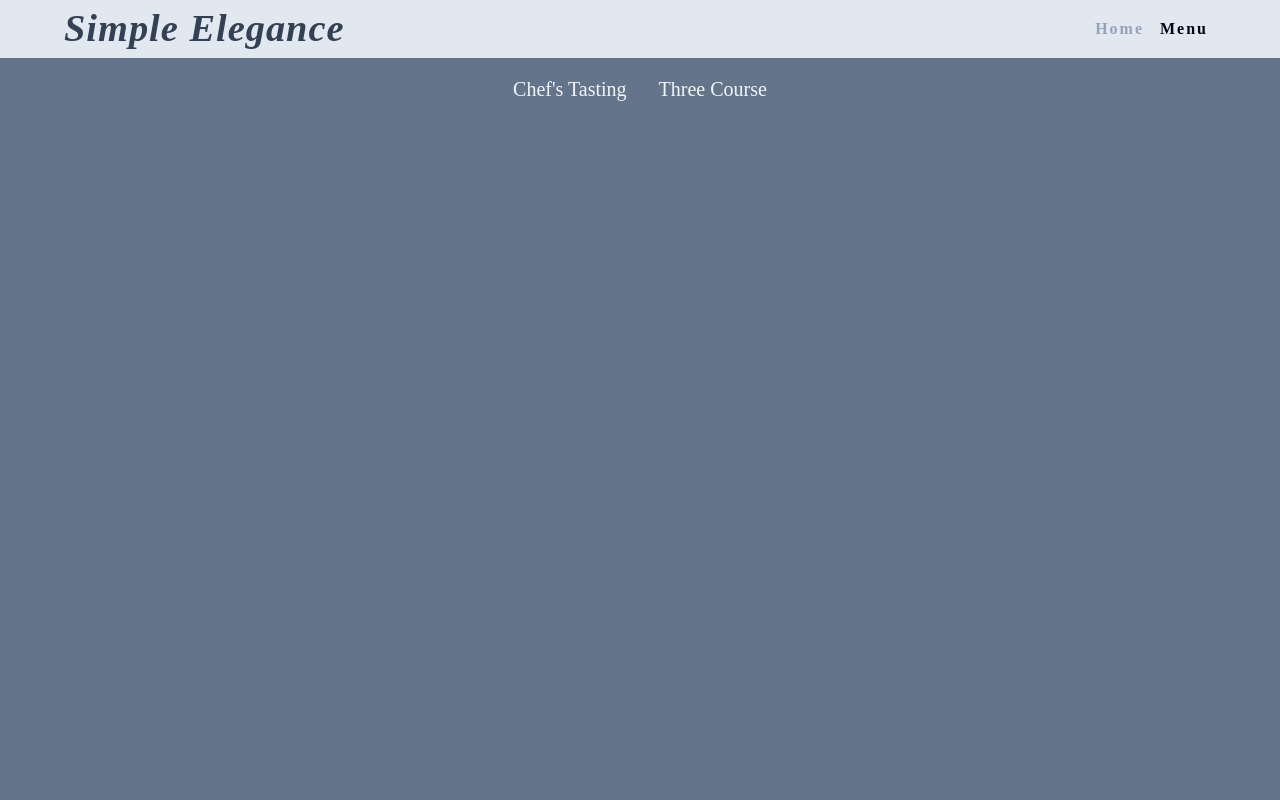
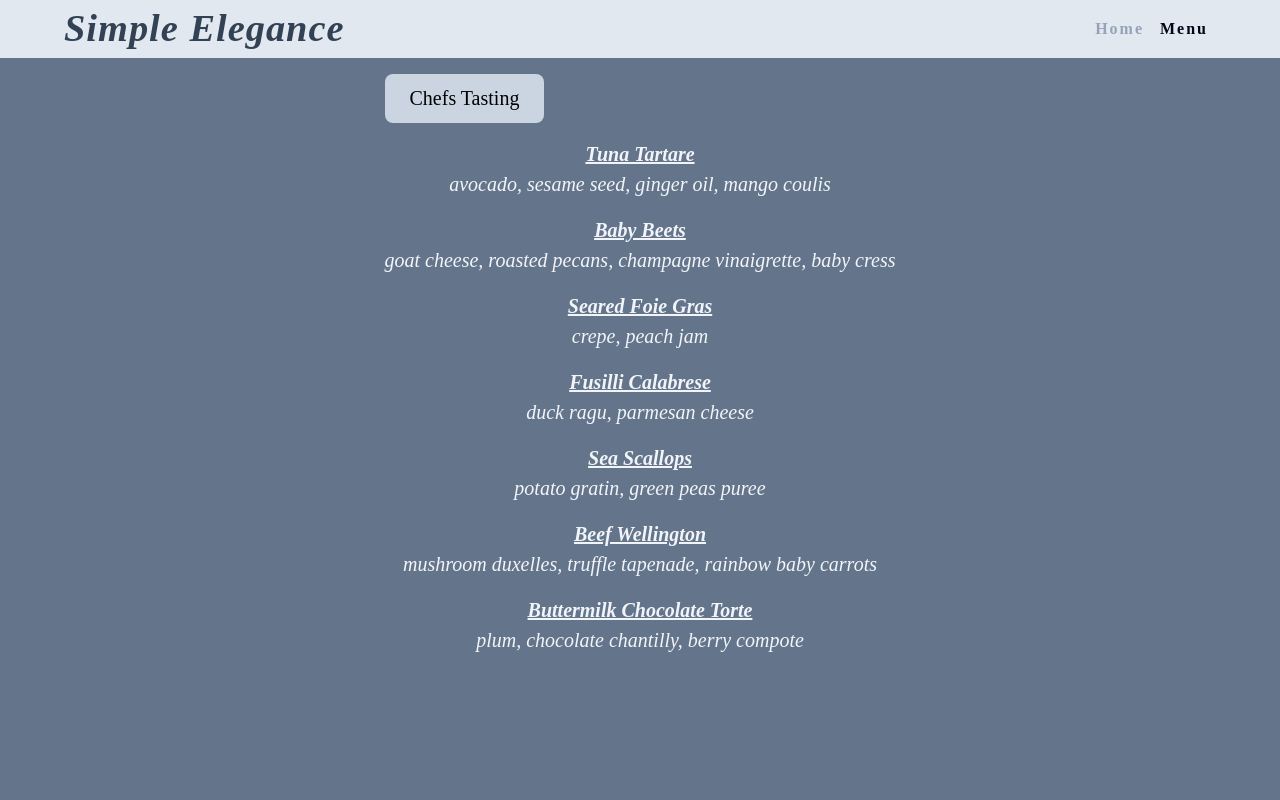
Before and after one commit to ken-cherry/restaurant-vite, a React (Vite) app: page /menu in a window 1280 px wide. Shown: the top 800 px of the page. Built offline with nearby package versions, Linux system fonts and the light colour scheme.

Commit message:
Functionality: menu button

```diff
--- /dev/null
+++ b/src/components/Toggle.jsx
@@ -0,0 +1,32 @@
+import React from "react";
+import { useState } from "react";
+
+import { useGlobalContext } from "../context";
+import Tasting from "../components/Tasting";
+import ThreeCourse from "../components/ThreeCourse";
+import { tasting, threeCourse } from "../data";
+
+const Toggle = () => {
+  const [tastingItems, setTastingItems] = useState(tasting);
+  const [threeCourseItems, setThreeCourseItems] = useState(threeCourse);
+  const { isChefsTasting, toggleChefsTasting } = useGlobalContext();
+
+  return (
+    <section className="toggle-container">
+      <button
+        className="tasting"
+        onClick={() => toggleChefsTasting(!isChefsTasting)}
+      >
+        {isChefsTasting ? "Chefs Tasting" : "Three Courses"}
+      </button>
+      <div className="tasting-menu">
+        {(isChefsTasting && <Tasting items={tastingItems} />) || (
+          <ThreeCourse items={threeCourseItems} />
+        )}
+        {/* <p>chef's tasting: $180 per person</p> */}
+      </div>
+    </section>
+  );
+};
+
+export default Toggle;
--- a/src/context.jsx
+++ b/src/context.jsx
@@ -3,16 +3,15 @@ import { createContext, useState, useContext } from "react";
 const AppContext = createContext();
 
 export const AppProvider = ({ children }) => {
-  const [isSidebarOpen, setIsSidebarOpen] = useState(false);
+  const [isChefsTasting, setIsChefsTasting] = useState(true);
 
-  const openSidebar = () => {
-    setIsSidebarOpen(true);
+  const toggleChefsTasting = () => {
+    const newChefsTasting = !isChefsTasting;
+    setIsChefsTasting(newChefsTasting);
   };
-  const closeSidebar = () => {
-    setIsSidebarOpen(false);
-  };
+
   return (
-    <AppContext.Provider value={{ isSidebarOpen, openSidebar, closeSidebar }}>
+    <AppContext.Provider value={{ isChefsTasting, toggleChefsTasting }}>
       {children}
     </AppContext.Provider>
   );
--- a/src/pages/Menu.jsx
+++ b/src/pages/Menu.jsx
@@ -1,34 +1,21 @@
 import React, { useState } from "react";
 import { Link } from "react-router-dom";
 import styled from "styled-components";
-import { tasting, threeCourse } from "../data";
+
 import Tasting from "../components/Tasting";
 import ThreeCourse from "../components/ThreeCourse";
+import Toggle from "../components/Toggle";
 
-const courseCategories = [...new Set(threeCourse.map((item) => item.category))];
-console.log(courseCategories);
+// const courseCategories = [...new Set(threeCourse.map((item) => item.category))];
+// console.log(courseCategories);
 
 const Menu = () => {
-  const [tastingItems, setTastingItems] = useState(tasting);
-  const [threeCourseItems, setThreeCourseItems] = useState(threeCourse);
-
   return (
     <Wrapper>
       <div className="menu-center">
         <div className="menu-selection">
-          <div className="tasting">Chef's Tasting</div>
-          <div className="three-course">Three Course</div>
+          <Toggle />
         </div>
-
-        <div className="tasting-menu">
-          <p>chef's tasting: $180 per person</p>
-          <Tasting items={tastingItems} />
-        </div>
-        <div className="three-course-menu">
-          <p>three course prix fixe: $100 per person</p>
-          <ThreeCourse items={threeCourseItems} />
-        </div>
-        <div className="menu-cost"></div>
       </div>
     </Wrapper>
   );
@@ -36,12 +23,6 @@ const Menu = () => {
 
 const Wrapper = styled.section`
   background: var(--slate-500);
-  .three-course-menu {
-    display: none;
-  }
-  .tasting-menu {
-    display: none;
-  }
   .menu-center {
     height: 100vh;
     /* text-transform: capitalize; */
@@ -56,6 +37,7 @@ const Wrapper = styled.section`
     gap: 2rem;
     padding: 1rem;
   }
+
   .menu-cost {
     /* height: 50vh; */
     margin-top: 5rem;
```
Also changed, not shown: 1 other file (tests, documents, lock files or other folders).
